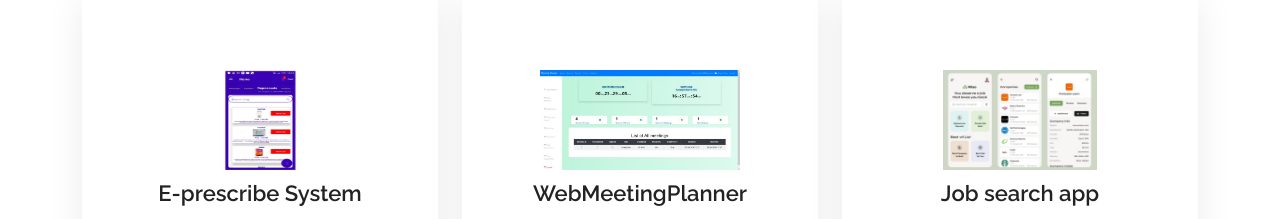
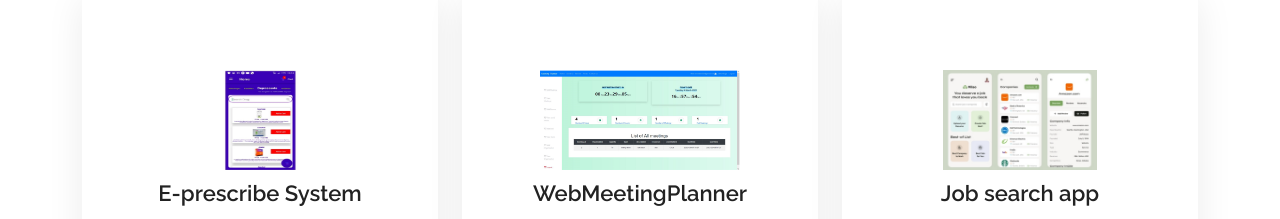
Before and after one commit to Rono-Dennis/Dennis-portfolio, a plain HTML site: page services.html in a window 1280 px wide. Shown: the part 266-485 px from the top of the page. Drawn offline with nearby package versions, Linux system fonts and the light colour scheme.

Commit message:
png update

```diff
--- a/services.html
+++ b/services.html
@@ -94,7 +94,7 @@
             <div class="icon-box iconbox-blue ">
               <div class="icon">
 
-               <img src="assets/img/MeetingPlanner.JPG" height="100%" width="300%" alt="">
+               <img src="assets/img/MeetingPlanner.PNG" height="100%" width="300%" alt="">
               </div>
               <h4><a href="">WebMeetingPlanner</a></h4>
               <p>It is used to plan meetings online to avoid conflicting meetings. Used Java, spring, springboot, Thymeleaf, Html5,
```
Also changed, not shown: assets/img/meetingPlanner.PNG (added).
